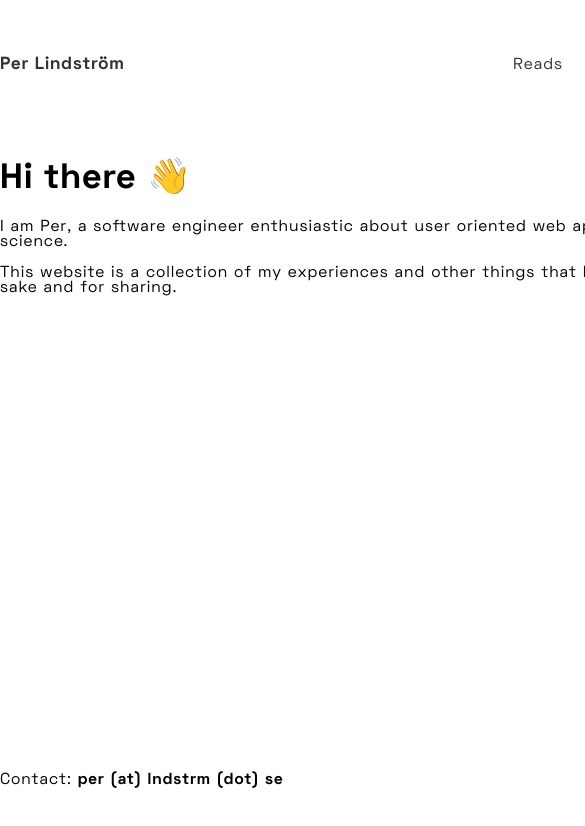
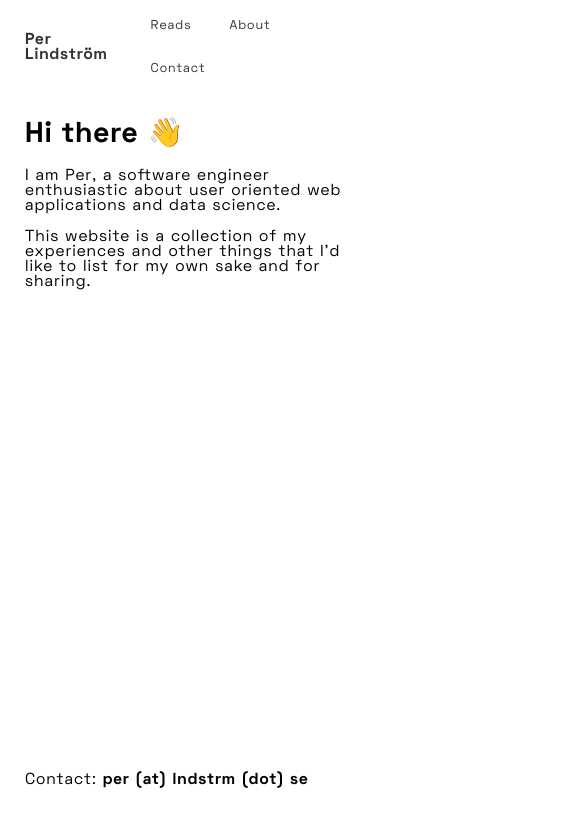
Before and after one commit to perlindstroem/lndstrm, a Gatsby site: page / in a window 390 px wide. Shown: the top 826 px of the page, 585 px wide, since content can reach past the window. Built offline with nearby package versions, Linux system fonts and the light colour scheme; Gatsby itself is replaced by a stand-in of ours.

Commit message:
add mobile styling

```diff
--- a/src/layout/styles.scss
+++ b/src/layout/styles.scss
@@ -47,7 +47,8 @@ html {
 .wrapper {
   display: flex;
   flex-direction: column;
-  width: 800px;
+  max-width: 850px;
+  padding: 0 25px;
   margin: 0 auto;
   height: 100%;
 }
@@ -61,6 +62,10 @@ html {
   justify-content: space-between;
   align-items: center;
   margin: 40px 0;
+
+  @media (max-width: 850px) {
+    margin: 5px 0;
+  }
 
   a {
     text-decoration: none;
@@ -77,6 +82,11 @@ html {
     padding: 8px 14px;
     margin: 10px;
     border-radius: 0.3rem;
+
+    @media (max-width: 850px) {
+      padding: 5px 9px;
+      font-size: 0.8rem;
+    }
   }
 
   a:hover {
@@ -92,21 +102,34 @@ html {
 .nav-title {
   font-weight: 800;
   font-size: 1.1rem;
+
+  @media (max-width: 850px) {
+    font-size: 0.9rem;
+  }
 }
 
 h1 {
   font-size: 2.2rem;
   letter-spacing: 0.08rem;
+
+  @media (max-width: 850px) {
+    font-size: 1.8rem;
+  }
 }
 
 h2 {
   font-size: 1.6rem;
   letter-spacing: 0.08rem;
-	padding: .5rem 0;
+  padding: .5rem 0;
+
+  @media (max-width: 850px) {
+    font-size: 1.4rem;
+  }
 }
 
 p, a, li {
   letter-spacing: 0.06rem;
+  font-size: 1rem;
 }
 
 li {
```
